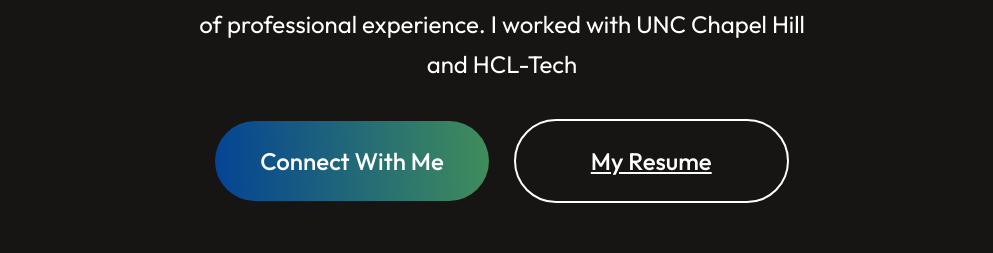
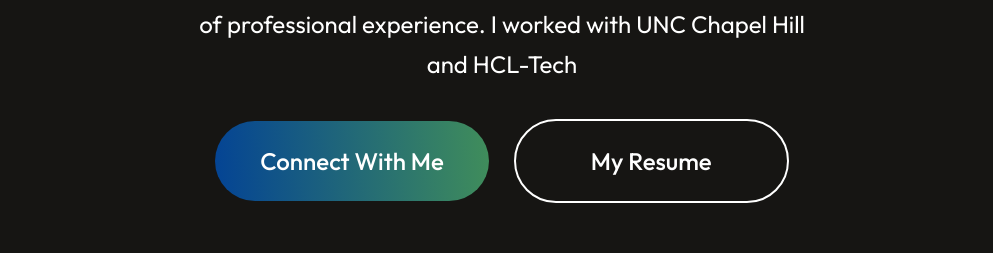
Before and after one commit to moralesSantos/portfolio-react, a React (Vite) app: page / in a window 1280 px wide. Shown: the part 1026-1279 px from the top of the page, without its empty margins (138-1131 px from the left). Built offline with nearby package versions, Linux system fonts and the light colour scheme; a web font is replaced by a local one.

Commit message:
remove resume-needs updating

```diff
--- a/src/Components/Hero/Hero.jsx
+++ b/src/Components/Hero/Hero.jsx
@@ -15,7 +15,7 @@
             <div className="hero-connect">
               <AnchorLink className="anchor-link" offset={50} href="#contact">Connect With Me</AnchorLink>
             </div>
-            <div className="hero-resume"><a href="https://moralessantos.github.io/Resume/">My Resume</a></div>
+            <div className="hero-resume">My Resume</div>
         </div>
     </div>
   )
```
